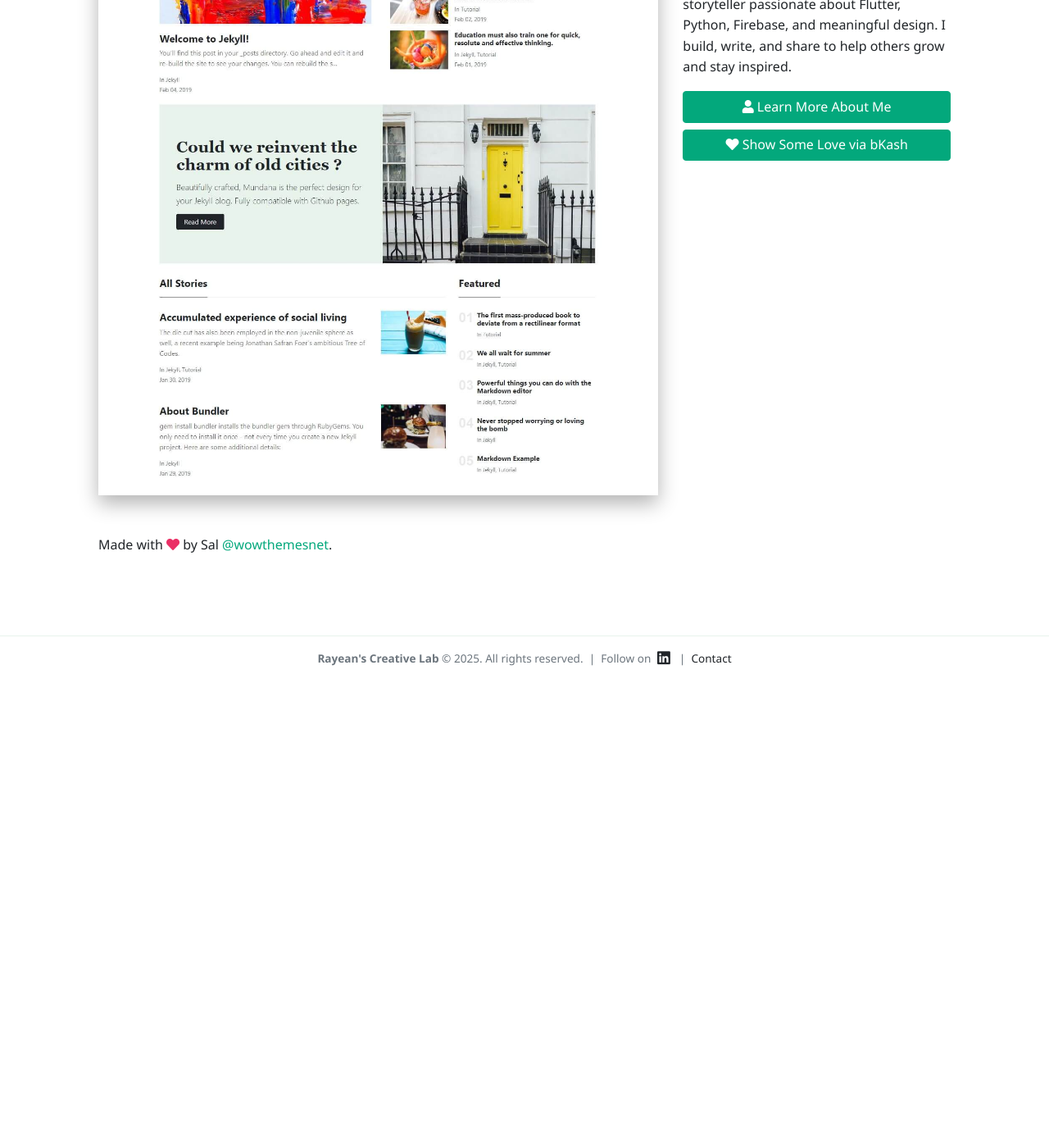
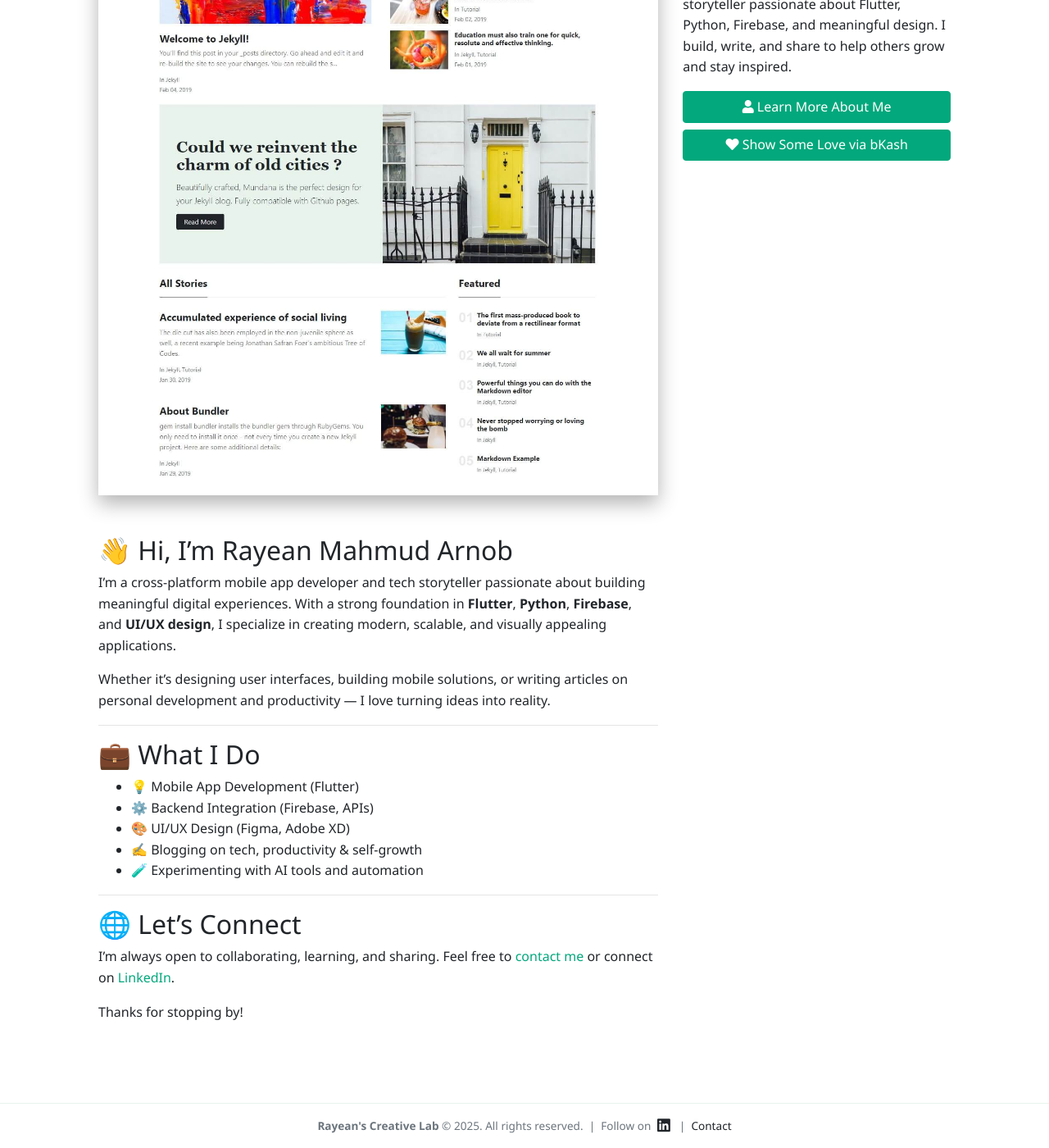
Before and after one commit to Rayean-Mahmud/rayean-mahmud.github.io, a Jekyll site: the page built from _pages/about.md, in a window 1280 px wide and 1400 px high, scrolled down 285 px. Shown: the whole window at 82% size. Built offline with Jekyll 4.4.1, drawn with Linux system fonts in a browser that asks for light colours; nearby versions of some CDN libraries; comment, search, counter and statistics services are not loaded; before the commit the page ends 1115 px from its top, so only the background shows below that.

Commit message:
Update about.md

```diff
--- a/_pages/about.md
+++ b/_pages/about.md
@@ -5,4 +5,27 @@ permalink: "/about.html"
 image: "/assets/images/screenshot.jpg"
 comments: true
 ---
-Made with <i class="fa fa-heart text-danger"></i> by Sal [@wowthemesnet](https://www.wowthemes.net/category/free-themes-templates/).
+
+## 👋 Hi, I'm Rayean Mahmud Arnob
+
+I'm a cross-platform mobile app developer and tech storyteller passionate about building meaningful digital experiences. With a strong foundation in **Flutter**, **Python**, **Firebase**, and **UI/UX design**, I specialize in creating modern, scalable, and visually appealing applications.
+
+Whether it’s designing user interfaces, building mobile solutions, or writing articles on personal development and productivity — I love turning ideas into reality.
+
+---
+
+## 💼 What I Do
+
+- 💡 Mobile App Development (Flutter)
+- ⚙️ Backend Integration (Firebase, APIs)
+- 🎨 UI/UX Design (Figma, Adobe XD)
+- ✍️ Blogging on tech, productivity & self-growth
+- 🧪 Experimenting with AI tools and automation
+
+---
+
+## 🌐 Let's Connect
+
+I'm always open to collaborating, learning, and sharing. Feel free to [contact me](/contact.html) or connect on [LinkedIn](https://www.linkedin.com/in/rayean-mahmud-arnob-a78345173/).
+
+Thanks for stopping by!
```
